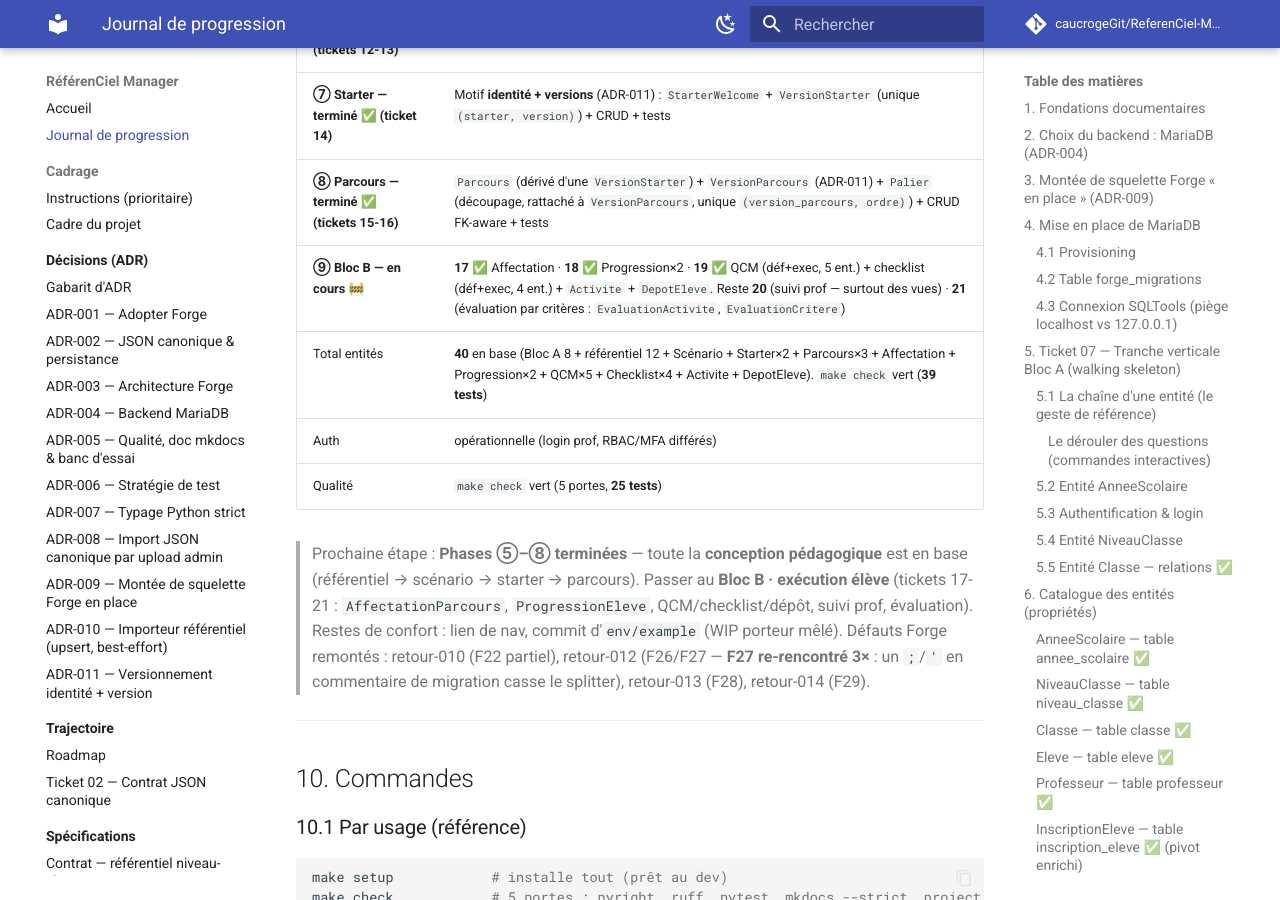
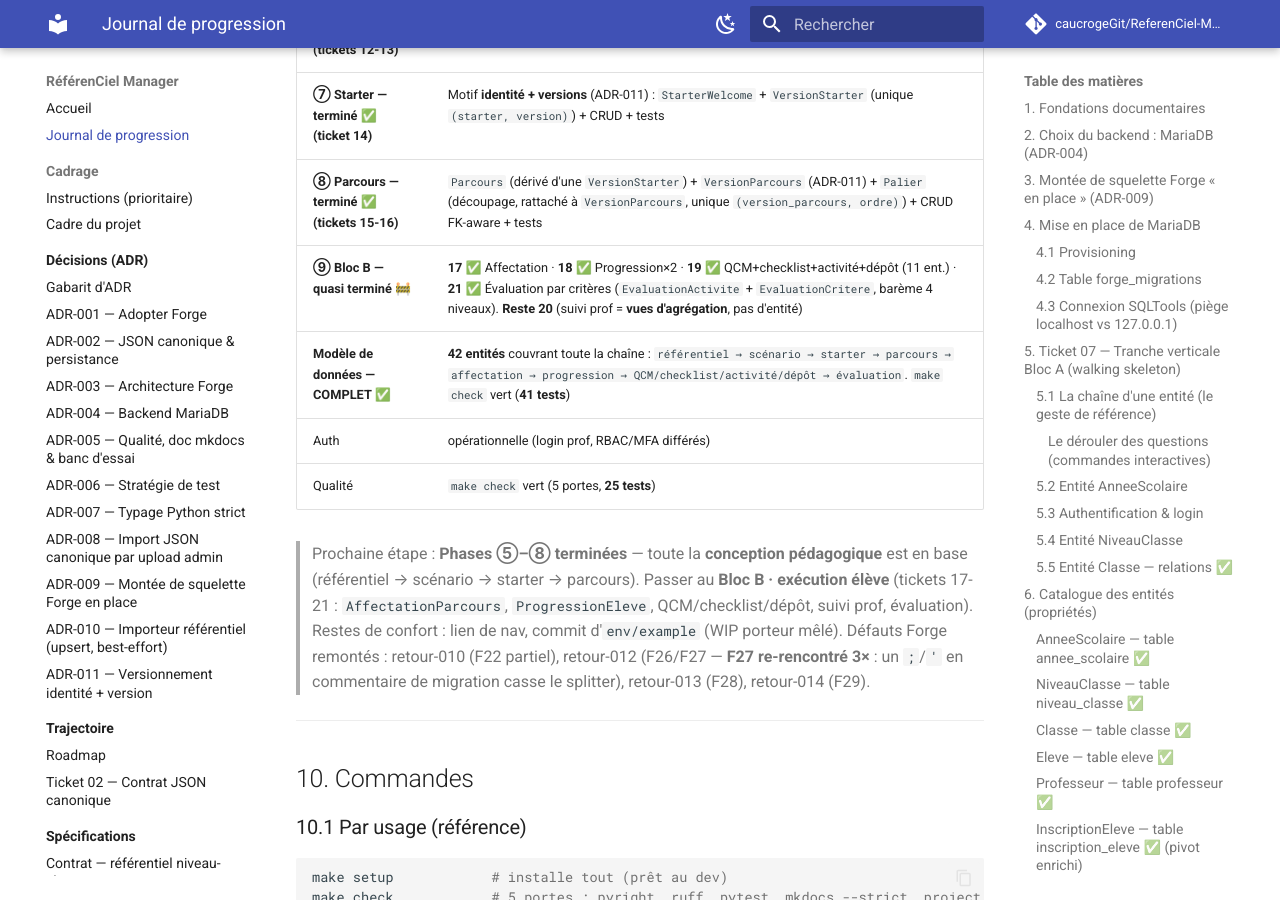
Before and after one commit to caucrogeGit/ReferenCiel-Manager, an MkDocs documentation site: the page built from docs/journal-de-progression.md, in a window 1280 px wide and 900 px high, scrolled down 13989 px. Built offline with MkDocs 1.6.1 and Material for MkDocs 9.7.7, drawn with Linux system fonts in a browser that asks for light colours; comment, search, counter and statistics services are not loaded; some of the changed text lies outside the part shown.

Commit message:
docs(journal): ticket 21 évaluation ✅ — modèle de données complet (42 entités)
Co-Authored-By: Claude Opus 4.8 (1M context) <noreply@anthropic.com>

````diff
--- a/docs/journal-de-progression.md
+++ b/docs/journal-de-progression.md
@@ -521,8 +521,8 @@ Trace des arbitrages structurants (le *pourquoi*) :
 | **⑥ Scénario — terminé ✅ (tickets 12-13)** | Dictionnaire + entité `Scenario` + 2 FK + 2 m2m (compétences, critères) + **CRUD prof m2m-aware** + tests |
 | **⑦ Starter — terminé ✅ (ticket 14)** | Motif **identité + versions** (ADR-011) : `StarterWelcome` + `VersionStarter` (unique `(starter, version)`) + CRUD + tests |
 | **⑧ Parcours — terminé ✅ (tickets 15-16)** | `Parcours` (dérivé d'une `VersionStarter`) + `VersionParcours` (ADR-011) + `Palier` (découpage, rattaché à `VersionParcours`, unique `(version_parcours, ordre)`) + CRUD FK-aware + tests |
-| **⑨ Bloc B — en cours 🚧** | **17 ✅** Affectation · **18 ✅** Progression×2 · **19 ✅** QCM (déf+exec, 5 ent.) + checklist (déf+exec, 4 ent.) + `Activite` + `DepotEleve`. Reste **20** (suivi prof — surtout des vues) · **21** (évaluation par critères : `EvaluationActivite`, `EvaluationCritere`) |
-| Total entités | **40** en base (Bloc A 8 + référentiel 12 + Scénario + Starter×2 + Parcours×3 + Affectation + Progression×2 + QCM×5 + Checklist×4 + Activite + DepotEleve). `make check` vert (**39 tests**) |
+| **⑨ Bloc B — quasi terminé 🚧** | **17 ✅** Affectation · **18 ✅** Progression×2 · **19 ✅** QCM+checklist+activité+dépôt (11 ent.) · **21 ✅** Évaluation par critères (`EvaluationActivite` + `EvaluationCritere`, barème 4 niveaux). **Reste 20** (suivi prof = **vues d'agrégation**, pas d'entité) |
+| **Modèle de données — COMPLET ✅** | **42 entités** couvrant toute la chaîne : `référentiel → scénario → starter → parcours → affectation → progression → QCM/checklist/activité/dépôt → évaluation`. `make check` vert (**41 tests**) |
 | Auth | opérationnelle (login prof, RBAC/MFA différés) |
 | Qualité | `make check` vert (5 portes, **25 tests**) |
 
@@ -802,7 +802,8 @@ flowchart TD
     class I current
 ```
 
-> **Où on en est** : phases ①–⑧ faites — toute la **conception pédagogique** est en base
-> (Bloc A socle · Référentiel + importeur · Scénario · Starter · Parcours), **26 entités,
-> 25 tests**. Reste le **Bloc B · exécution élève** (tickets 17-21) : affecter un parcours
-> publié, suivre la progression, QCM/checklists/dépôts, évaluer.
+> **Où on en est** : phases ①–⑧ faites **et Bloc B quasi terminé** — le **modèle de
+> données complet** est en base (**42 entités**, 41 tests) : `référentiel → scénario →
+> starter → parcours → affectation → progression → QCM/checklist/activité/dépôt →
+> évaluation`. Tickets Bloc B 17-19 + 21 ✅. **Reste le ticket 20** (suivi professeur =
+> **vues d'agrégation**, pas de nouvelle entité).
````
